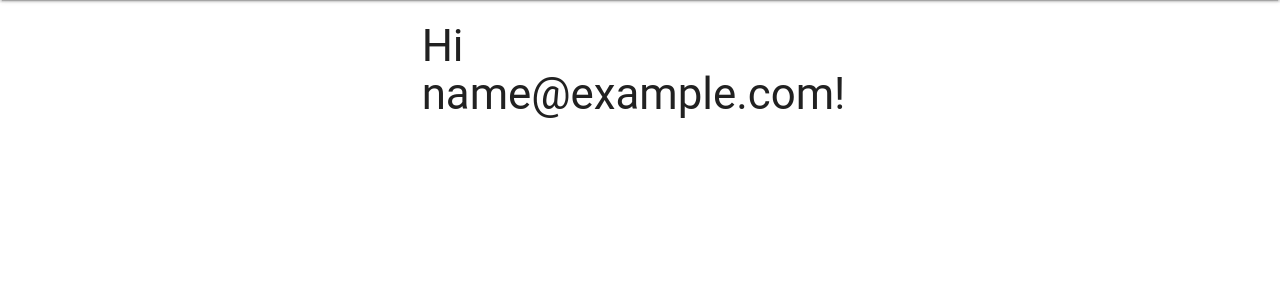
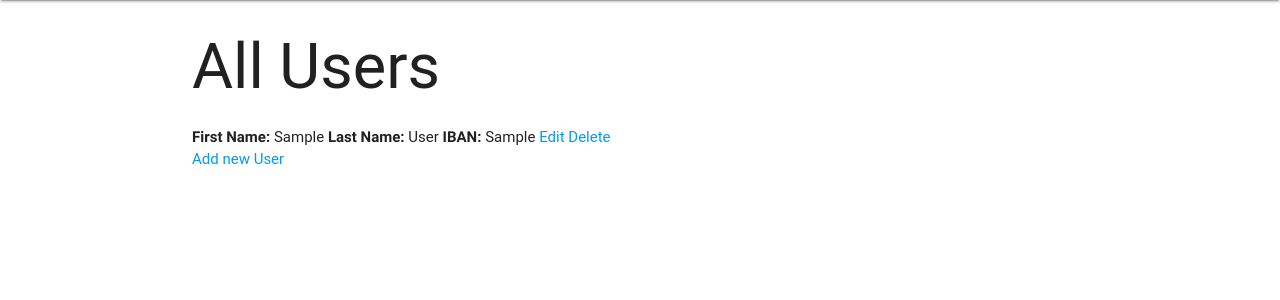
Before and after one commit to shhovhan/RegioHelden, a Django app: page / in a window 1280 px wide. Shown: the part 64-364 px from the top of the page. Run offline with Django 3.2, Linux system fonts and the light colour scheme; a user stored in the database is signed in; tables that the repository leaves empty hold one stand-in row (values such as "Sample post"); some libraries are stand-ins or nearby versions; some web fonts are replaced.

Commit message:
Allow admin user to create, update, delete users

```diff
--- a/regio_helden/user_administration/forms.py
+++ b/regio_helden/user_administration/forms.py
@@ -1,8 +1,8 @@
-from django.shortcuts import redirect, HttpResponseRedirect
-from django.contrib.auth import logout
+from django.shortcuts import render, get_object_or_404, redirect
 from django.contrib.auth.models import User
+from django.contrib.auth.decorators import login_required
+from django import forms
 from user_administration.models import AdminUser, CustomUser
-from django import forms
 
 
 class UserForm(forms.ModelForm):
@@ -15,3 +15,37 @@ class CustomUserForm(forms.ModelForm):
     class Meta:
         model = CustomUser
         fields = ('first_name', 'last_name', 'iban')
+
+    @login_required
+    def custom_user_list(request, template_name='home.html'):
+        custom_users = CustomUser.objects.all()
+        data = {}
+        data['users'] = custom_users
+        return render(request, template_name, data)
+
+    @login_required
+    def custom_user_create(request, template_name='custom_user_form.html'):
+        form = CustomUserForm(request.POST or None)
+        if form.is_valid():
+            print('ISVALID')
+            form.save()
+            return redirect('custom_user_list')
+        return render(request, template_name, {'form': form})
+
+    @login_required
+    def custom_user_update(request, pk, template_name='custom_user_form.html'):
+        custom_user = get_object_or_404(CustomUser, pk=pk)
+        form = CustomUserForm(request.POST or None, instance=custom_user)
+        if form.is_valid():
+            form.save()
+            return redirect('custom_user_list')
+        return render(request, template_name, {'form': form})
+
+    @login_required
+    def custom_user_delete(request, pk,
+                           template_name='custom_user_delete.html'):
+        custom_user = get_object_or_404(CustomUser, pk=pk)
+        if request.method == 'POST':
+            custom_user.delete()
+            return redirect('custom_user_list')
+        return render(request, template_name, {'user': custom_user})
--- a/regio_helden/user_administration/models.py
+++ b/regio_helden/user_administration/models.py
@@ -34,3 +34,6 @@ class CustomUser(models.Model):
 
     class Meta:
         db_table = 'custom_user'
+
+    def __unicode__(self):
+        return '%s %s', (self.first_name, last_name)
--- a/regio_helden/user_administration/templates/home.html
+++ b/regio_helden/user_administration/templates/home.html
@@ -1,8 +1,18 @@
 {% extends 'base.html' %}
 {% block content %}
-<div class="row">
- <div class="col s12 m6 offset-m3">
-  <H3>Hi {{ user.email }}!</H3>
- </div>
-</div>
+  <h1>All Users</h1>
+  <div>
+    {% for user in users %}
+      <div>
+        <span><b>First Name: </b>{{user.first_name}}</span>
+        <span><b>Last Name: </b>{{user.last_name}}</span>
+        <span><b>IBAN: </b>{{user.iban}}</span>
+        <a href="{% url 'update_user' user.id %}">Edit</a>
+        <a href="{% url 'delete_user' user.id %}">Delete</a>
+      </div>
+    {% endfor %}
+    <div>
+      <a href="{% url 'create_user' %}">Add new User</a>
+    </div>
+  </div>
 {% endblock %}
--- a/regio_helden/user_administration/templates/registration/login.html
+++ b/regio_helden/user_administration/templates/registration/login.html
@@ -4,9 +4,9 @@
 	<div class="container">
 	 <div class="row">
 	  <br><br>
-  <div class="col m6 card-panel white offset-m3" style="text-align:center">
-    <a href="{% url 'social:begin' 'google-oauth2' %}?next=/">
-     <img id="signInButton" src="http://www.setyourowntests.com/_/rsrc/1468869481521/help/accounts/btn_google_signin_dark_normal_web%402x.png" >
+	  <div class="login" style="text-align:center">
+	    <a href="{% url 'social:begin' 'google-oauth2' %}">
+	     <span>Login with google</span>
 	    </a>
 	    <br>
 	  </div>
--- a/regio_helden/user_administration/urls.py
+++ b/regio_helden/user_administration/urls.py
@@ -1,8 +1,13 @@
 from django.conf.urls import url
 from user_administration import views
+from user_administration.forms import CustomUserForm
 
 urlpatterns = [
-    url(r'^$', views.home),
-    url(r'^profile/$', views.update_profile),
+    url(r'^$', CustomUserForm.custom_user_list, name='custom_user_list'),
+    url(r'^add/user$', CustomUserForm.custom_user_create, name='create_user'),
+    url(r'^update/user/(?P<pk>[0-9])/$', CustomUserForm.custom_user_update,
+        name='update_user'),
+    url(r'^delete/user/(?P<pk>[0-9])/$', CustomUserForm.custom_user_delete,
+        name='delete_user'),
     url(r'^account/logout/$', views.Logout),
 ]
--- a/regio_helden/user_administration/views.py
+++ b/regio_helden/user_administration/views.py
@@ -10,33 +10,6 @@ from user_administration.forms import UserForm, CustomUserForm
 # Create your views here.
 
 
-@login_required
-def home(request):
-    return render(request, 'home.html')
-
-
-@login_required
-@transaction.atomic
-def update_profile(request):
-    if request.method == 'POST':
-        user_form = UserForm(request.POST, instance=request.user)
-        profile_form = CustomUserForm(
-            request.POST, instance=request.user.profile)
-        if user_form.is_valid() and profile_form.is_valid():
-            user_form.save()
-            profile_form.save()
-            return HttpResponseRedirect('/')
-        else:
-            messages.error(request, _('Please correct the error below.'))
-    else:
-        user_form = UserForm(instance=request.user)
-        profile_form = CustomUserForm(instance=request.user.profile)
-    return render(request, 'home/profile.html', {
-        'user_form': user_form,
-        'profile_form': profile_form
-    })
-
-
 def Logout(request):
     logout(request)
     return HttpResponseRedirect('/')
```
Also changed, not shown: regio_helden/regio_helden/settings.py (+17 -1 lines), regio_helden/regio_helden/urls.py (+0 -9 lines), regio_helden/user_administration/templates/custom_user_delete.html (added, +8 -0 lines), regio_helden/user_administration/templates/custom_user_form.html (added, +8 -0 lines). Lines whose indentation alone changed are shown as unchanged.
